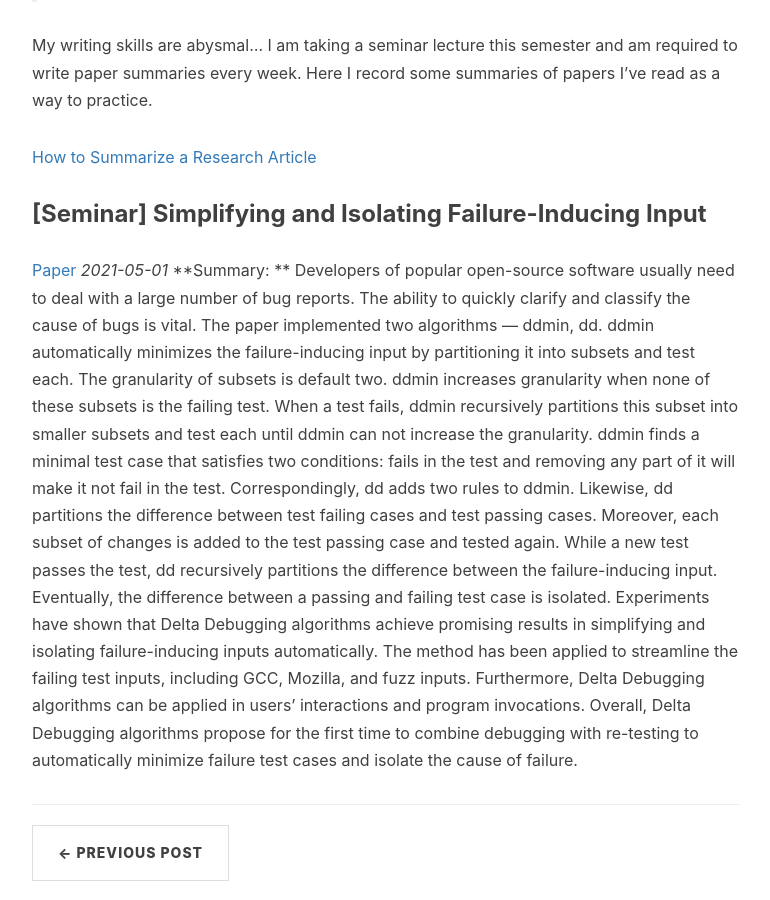
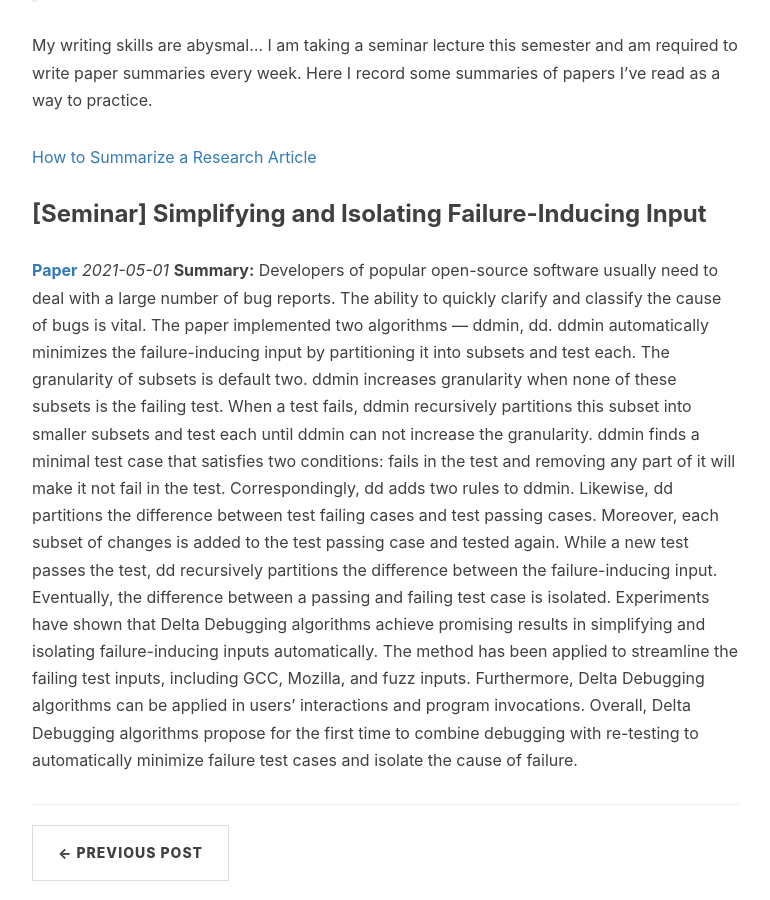
Before and after one commit to Jdkhnjggf/Jdkhnjggf.github.io, a Jekyll site: the page built from _posts/2021-05-01-Paper-Summaries.markdown, in a window 1280 px wide and 900 px high, scrolled down 606 px. Shown: the whole window, without its empty margins (233-1003 px from the left). Built offline with Jekyll 4.4.1, drawn with Linux system fonts in a browser that asks for light colours; nearby versions of some CDN libraries; comment, search, counter and statistics services are not loaded.

Commit message:
small fix

```diff
--- a/_posts/2021-05-01-Paper-Summaries.markdown
+++ b/_posts/2021-05-01-Paper-Summaries.markdown
@@ -17,9 +17,8 @@ My writing skills are abysmal... I am taking a seminar lecture this semester and
 
 
 ### [Seminar] Simplifying and Isolating Failure-Inducing Input
-[Paper](https://hiper.cis.udel.edu/lp/lib/exe/fetch.php/courses/other-delta-zellertse.pdf)
-*2021-05-01*
-**Summary: **
+[**Paper**](https://hiper.cis.udel.edu/lp/lib/exe/fetch.php/courses/other-delta-zellertse.pdf)  *2021-05-01*
+**Summary:**
  Developers of popular open-source software usually need to deal with a large number of bug reports. The ability to quickly clarify and classify the cause of bugs is vital.
 The paper implemented two algorithms — ddmin, dd. ddmin automatically minimizes the failure-inducing input by partitioning it into subsets and test each. The granularity of subsets is default two. ddmin increases granularity when none of these subsets is the failing test. When a test fails, ddmin recursively partitions this subset into smaller subsets and test each until ddmin can not increase the granularity. ddmin finds a minimal test case that satisfies two conditions: fails in the test and removing any part of it will make it not fail in the test. Correspondingly, dd adds two rules to ddmin. Likewise, dd partitions the difference between test failing cases and test passing cases. Moreover, each subset of changes is added to the test passing case and tested again. While a new test passes the test, dd recursively partitions the difference between the failure-inducing input. Eventually, the difference between a passing and failing test case is isolated.
 Experiments have shown that Delta Debugging algorithms achieve promising results in simplifying and isolating failure-inducing inputs automatically. The method has been applied to streamline the failing test inputs, including GCC, Mozilla, and fuzz inputs. Furthermore, Delta Debugging algorithms can be applied in users’ interactions and program invocations.
```
